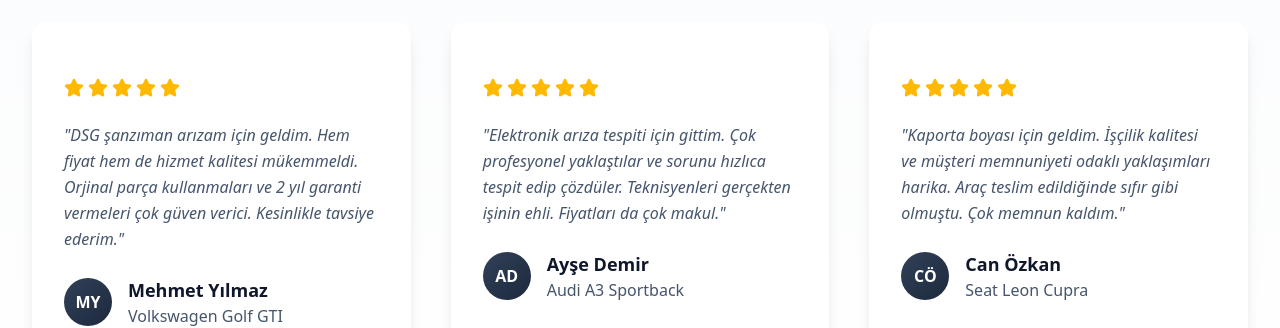
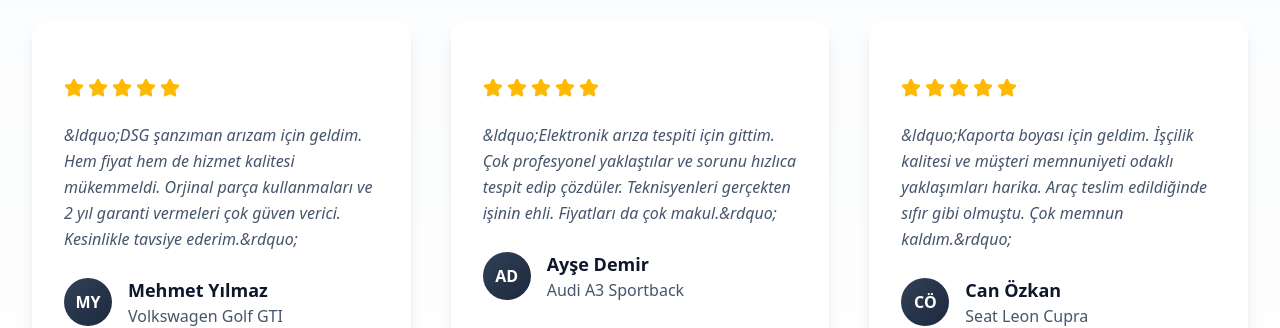
Before and after one commit to caglarmerve/alkay-grup, a Next.js app: page / in a window 1280 px wide. Shown: the part 5640-5968 px from the top of the page. Built offline with nearby package versions, Linux system fonts and the light colour scheme.

Commit message:
düzeltme

```diff
--- a/app/page.tsx
+++ b/app/page.tsx
@@ -294,7 +294,7 @@ export default function HomePage() {
                 Uzman Olduğumuz Markalar
               </Badge>
               <h2 className="text-3xl sm:text-4xl md:text-5xl lg:text-6xl font-bold bg-gradient-to-r from-slate-900 via-slate-800 to-slate-900 bg-clip-text text-transparent tracking-tight">
-                Avrupa'nın Prestijli Markaları
+                Avrupa&apos;nın Prestijli Markaları
               </h2>
               <p className="text-base sm:text-lg md:text-xl text-slate-600 max-w-4xl mx-auto leading-relaxed font-light">
                 Her marka için özel eğitim almış sertifikalı teknisyenlerimiz ve orijinal yedek parça ağımız ile
@@ -569,7 +569,7 @@ export default function HomePage() {
                   car: "Volkswagen Golf GTI",
                   rating: 5,
                   comment:
-                    "DSG şanzıman arızam için geldim. Hem fiyat hem de hizmet kalitesi mükemmeldi. Orjinal parça kullanmaları ve 2 yıl garanti vermeleri çok güven verici. Kesinlikle tavsiye ederim.",
+                    "&ldquo;DSG şanzıman arızam için geldim. Hem fiyat hem de hizmet kalitesi mükemmeldi. Orjinal parça kullanmaları ve 2 yıl garanti vermeleri çok güven verici. Kesinlikle tavsiye ederim.&rdquo;",
                   avatar: "MY",
                 },
                 {
@@ -577,7 +577,7 @@ export default function HomePage() {
                   car: "Audi A3 Sportback",
                   rating: 5,
                   comment:
-                    "Elektronik arıza tespiti için gittim. Çok profesyonel yaklaştılar ve sorunu hızlıca tespit edip çözdüler. Teknisyenleri gerçekten işinin ehli. Fiyatları da çok makul.",
+                    "&ldquo;Elektronik arıza tespiti için gittim. Çok profesyonel yaklaştılar ve sorunu hızlıca tespit edip çözdüler. Teknisyenleri gerçekten işinin ehli. Fiyatları da çok makul.&rdquo;",
                   avatar: "AD",
                 },
                 {
@@ -585,7 +585,7 @@ export default function HomePage() {
                   car: "Seat Leon Cupra",
                   rating: 5,
                   comment:
-                    "Kaporta boyası için geldim. İşçilik kalitesi ve müşteri memnuniyeti odaklı yaklaşımları harika. Araç teslim edildiğinde sıfır gibi olmuştu. Çok memnun kaldım.",
+                    "&ldquo;Kaporta boyası için geldim. İşçilik kalitesi ve müşteri memnuniyeti odaklı yaklaşımları harika. Araç teslim edildiğinde sıfır gibi olmuştu. Çok memnun kaldım.&rdquo;",
                   avatar: "CÖ",
                 },
               ].map((testimonial, index) => (
@@ -600,7 +600,7 @@ export default function HomePage() {
                       ))}
                     </div>
                     <p className="text-slate-600 mb-6 italic leading-relaxed font-light text-base">
-                      "{testimonial.comment}"
+                      {testimonial.comment}
                     </p>
                     <div className="flex items-center space-x-4">
                       <div className="bg-gradient-to-br from-slate-700 to-slate-800 w-12 h-12 rounded-full flex items-center justify-center text-white font-bold">
```
